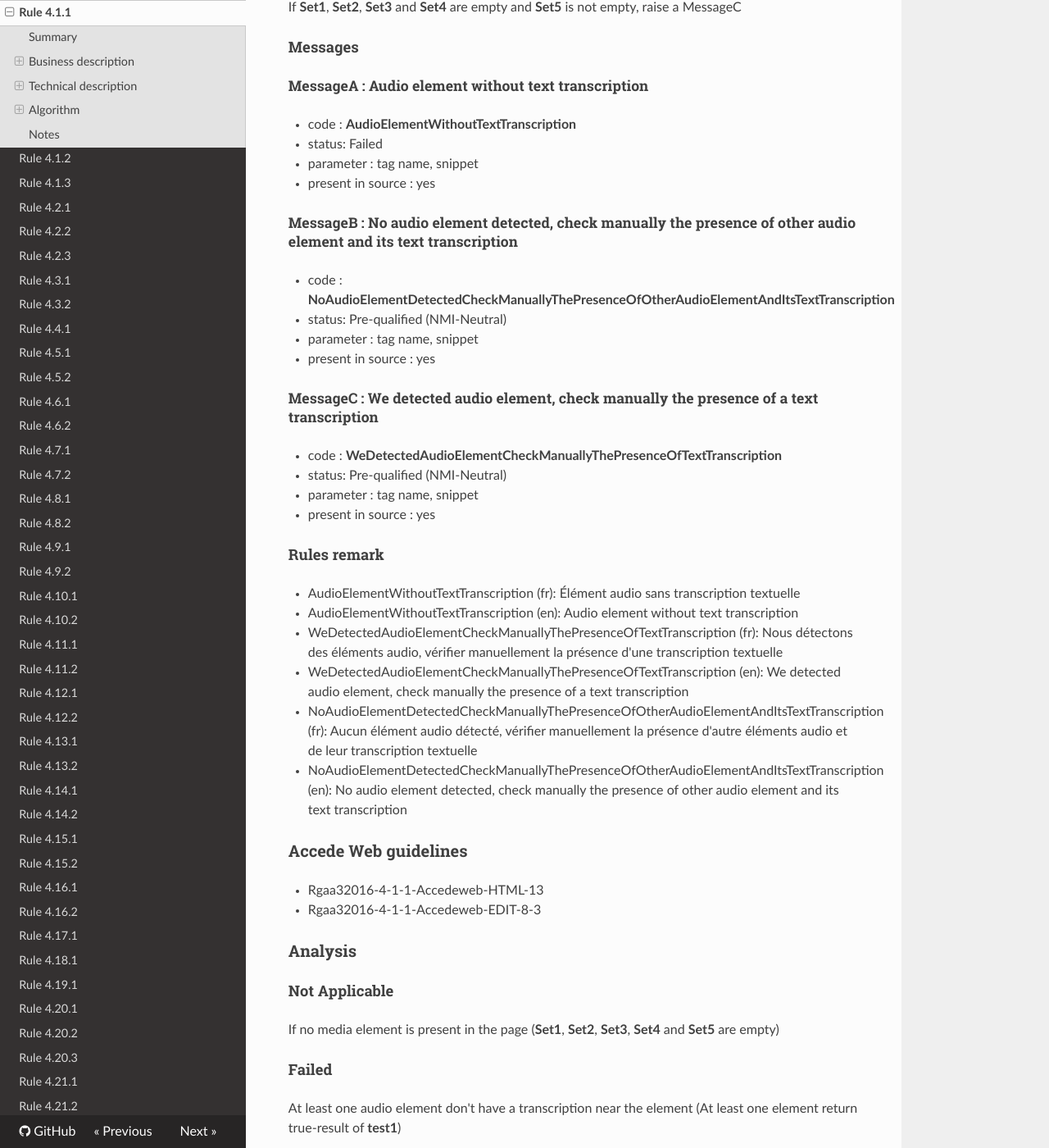
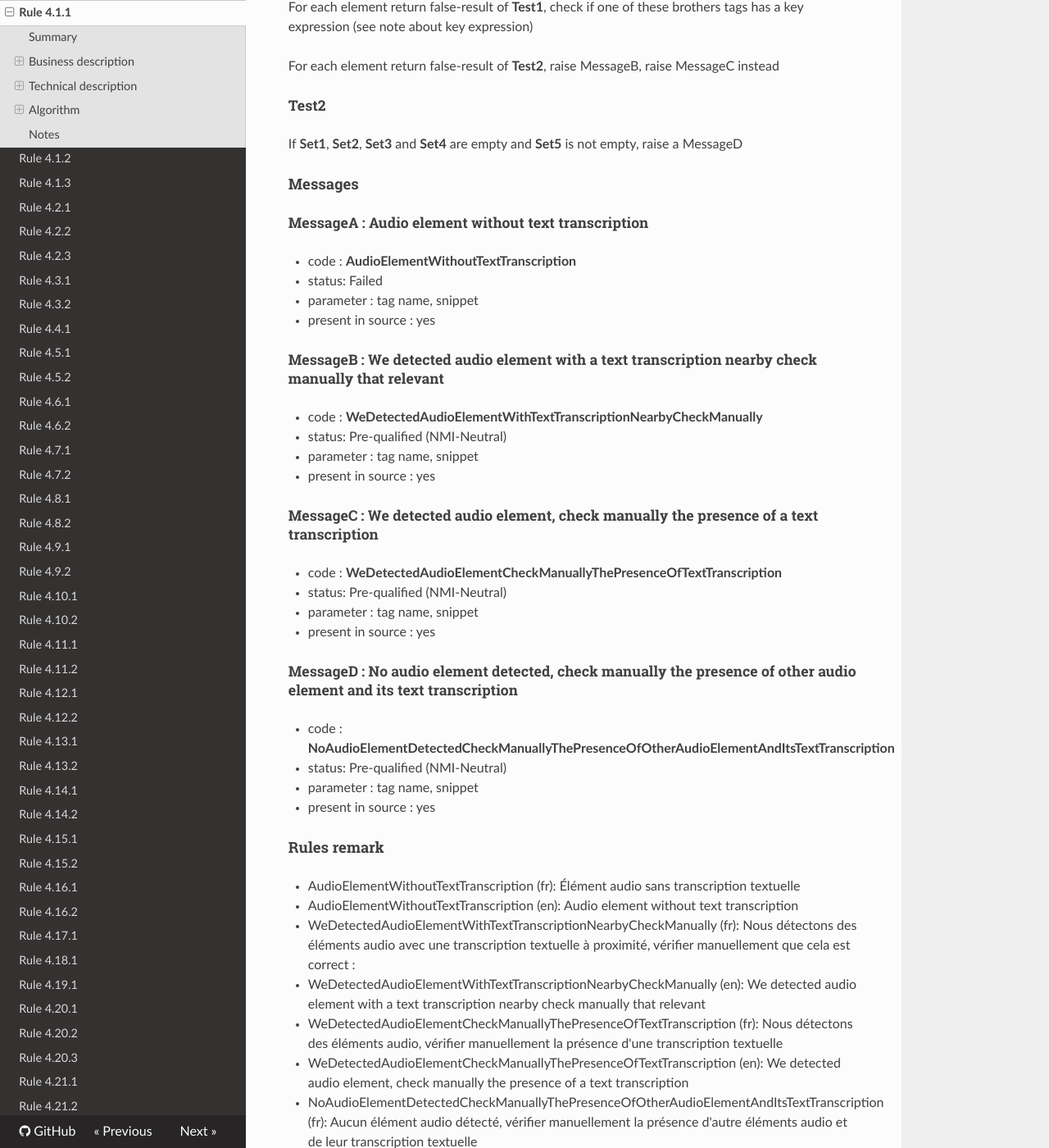
Before and after one commit to Tanaguru/RGAA3-2016, an MkDocs documentation site: the page built from docs/Rule-4-1-1.md, in a window 1280 px wide and 1400 px high, scrolled down 2016 px. Shown: the whole window at 82% size. Built offline with MkDocs 1.6.1, drawn with Linux system fonts in a browser that asks for light colours; nearby versions of some CDN libraries; old or Windows-style settings are respelled for this version of MkDocs; some of the changed text lies outside the part shown.

Commit message:
Update sample test 4.1.1

```diff
--- a/docs/Rule-4-1-1.md
+++ b/docs/Rule-4-1-1.md
@@ -65,11 +65,17 @@ All the elements `<bgsound>`, `<embed>` not in **Set4** and `<object>` not in **
 
 For each element of **Set1**, **Set2**, **Set3** and **Set4**, check if these brothers tags are not textual tags (see note about not textual tags), for a not semantics tag, see childs
 
-For each element return true-result of **Test1**, raise MessageA, raise MessageB instead
+For each element return true-result of **Test1**, raise MessageA
 
 ##### Test2
 
-If **Set1**, **Set2**, **Set3** and **Set4** are empty and **Set5** is not empty, raise a MessageC
+For each element return false-result of **Test1**, check if one of these brothers tags has a key expression (see note about key expression)
+
+For each element return false-result of **Test2**, raise MessageB, raise MessageC instead
+
+##### Test2
+
+If **Set1**, **Set2**, **Set3** and **Set4** are empty and **Set5** is not empty, raise a MessageD
 
 #### Messages
 
@@ -80,9 +86,9 @@ If **Set1**, **Set2**, **Set3** and **Set4** are empty and **Set5** is not empty
 -    parameter : tag name, snippet
 -    present in source : yes
 
-##### MessageB : No audio element detected, check manually the presence of other audio element and its text transcription
+##### MessageB : We detected audio element with a text transcription nearby check manually that relevant
 
--    code : **NoAudioElementDetectedCheckManuallyThePresenceOfOtherAudioElementAndItsTextTranscription**
+-    code : **WeDetectedAudioElementWithTextTranscriptionNearbyCheckManually**
 -    status: Pre-qualified (NMI-Neutral)
 -    parameter : tag name, snippet
 -    present in source : yes
@@ -94,10 +100,20 @@ If **Set1**, **Set2**, **Set3** and **Set4** are empty and **Set5** is not empty
 -    parameter : tag name, snippet
 -    present in source : yes
 
+##### MessageD : No audio element detected, check manually the presence of other audio element and its text transcription
+
+-    code : **NoAudioElementDetectedCheckManuallyThePresenceOfOtherAudioElementAndItsTextTranscription**
+-    status: Pre-qualified (NMI-Neutral)
+-    parameter : tag name, snippet
+-    present in source : yes
+
 #### Rules remark
 
  * AudioElementWithoutTextTranscription (fr): &Eacute;l&eacute;ment audio sans transcription textuelle
  * AudioElementWithoutTextTranscription (en): Audio element without text transcription
+
+ * WeDetectedAudioElementWithTextTranscriptionNearbyCheckManually (fr): Nous d&eacute;tectons des &eacute;l&eacute;ments audio avec une transcription textuelle à proximit&eacute;, v&eacute;rifier manuellement que cela est correct :
+ * WeDetectedAudioElementWithTextTranscriptionNearbyCheckManually (en): We detected audio element with a text transcription nearby check manually that relevant
 
  * WeDetectedAudioElementCheckManuallyThePresenceOfTextTranscription (fr): Nous d&eacute;tectons des &eacute;l&eacute;ments audio, v&eacute;rifier manuellement la pr&eacute;sence d'une transcription textuelle
  * WeDetectedAudioElementCheckManuallyThePresenceOfTextTranscription (en): We detected audio element, check manually the presence of a text transcription
```
Also changed, not shown: 3 other files.
